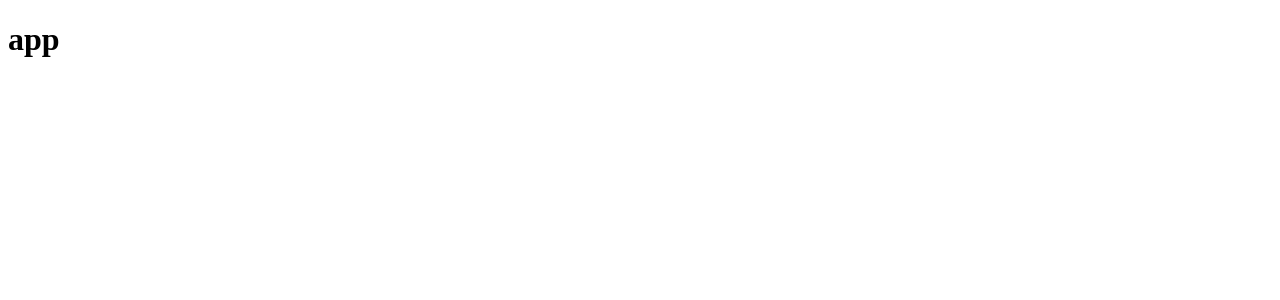
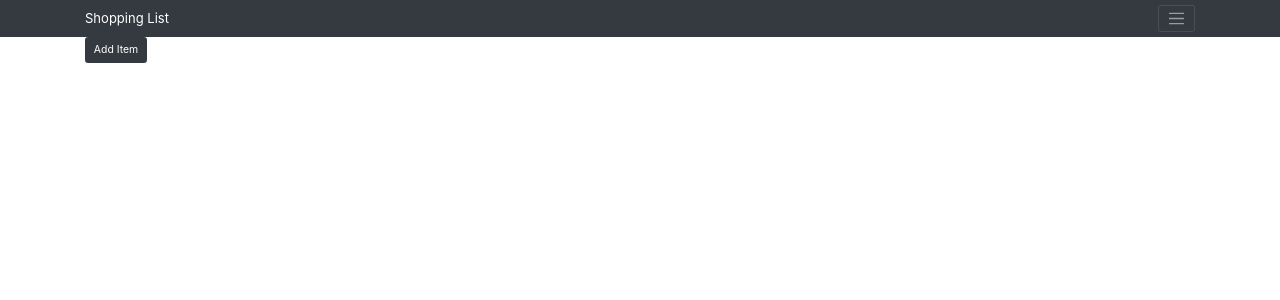
Before and after one commit to MotiLM2003/mern-simple-shipping-list, a React (Create React App) app in the folder client/: page / in a window 1280 px wide. Shown: the top 300 px of the page. Built offline with nearby package versions, Linux system fonts and the light colour scheme.

Commit message:
:apple: added navbar and shopping list component

```diff
--- a/client/package.json
+++ b/client/package.json
@@ -6,9 +6,13 @@
     "@testing-library/jest-dom": "^5.11.4",
     "@testing-library/react": "^11.1.0",
     "@testing-library/user-event": "^12.1.10",
+    "bootstrap": "^4.5.3",
     "react": "^17.0.1",
     "react-dom": "^17.0.1",
     "react-scripts": "4.0.1",
+    "react-transition-group": "^4.4.1",
+    "reactstrap": "^8.7.1",
+    "uuid": "^8.3.1",
     "web-vitals": "^0.2.4"
   },
   "scripts": {
@@ -17,7 +21,7 @@
     "test": "react-scripts test",
     "eject": "react-scripts eject"
   },
-  "proxy" : "http://localhost:5000",
+  "proxy": "http://localhost:5000",
   "eslintConfig": {
     "extends": [
       "react-app",
--- /dev/null
+++ b/client/src/app.css
@@ -0,0 +1,8 @@
+* {
+  padding: 0;
+  margin: 0;
+  box-sizing: border-box;
+}
+html {
+  font-size: 65.2%;
+}
--- a/client/src/components/App.js
+++ b/client/src/components/App.js
@@ -1,8 +1,13 @@
 import React from 'react';
+import 'bootstrap/dist/css/bootstrap.min.css';
+import '../app.css';
+import AppNavbar from './AppNavbar';
+import ShoppingList from './ShoppingList';
 const App = () => {
   return (
-    <div>
-      <h1>app</h1>
+    <div classname='App'>
+      <AppNavbar />
+      <ShoppingList />
     </div>
   );
 };
--- /dev/null
+++ b/client/src/components/AppNavbar.js
@@ -0,0 +1,39 @@
+import React, { useState } from 'react';
+import {
+  Navbar,
+  Collapse,
+  NavbarToggler,
+  NavbarBrand,
+  Nav,
+  NavItem,
+  NavLink,
+  Container,
+} from 'reactstrap';
+
+const AppNavbar = () => {
+  const [isOpen, setIsOpen] = useState(false);
+
+  const toggle = () => {
+    setIsOpen(!isOpen);
+  };
+  return (
+    <div>
+      <Navbar color='dark' dark expend='sm' classnames='mb-5'>
+        <Container>
+          <NavbarBrand>Shopping List</NavbarBrand>
+
+          <NavbarToggler onClick={toggle} />
+          <Collapse isOpen={isOpen} navbar>
+            <Nav classname='ml-auto'>
+              <NavItem>
+                <NavLink href='https://ww.google.com'>Google </NavLink>
+              </NavItem>
+            </Nav>
+          </Collapse>
+        </Container>
+      </Navbar>
+    </div>
+  );
+};
+
+export default AppNavbar;
--- /dev/null
+++ b/client/src/components/ShoppingList.js
@@ -0,0 +1,36 @@
+import React, { useState } from 'react';
+import { CSSTransition, TransitionGroup } from 'react-transition-group';
+import { v4 as uuidv4 } from 'uuid';
+import { Container, Button } from 'reactstrap';
+
+const ShoppingList = () => {
+  const [items, setItems] = useState(() => {
+    return [
+      { id: uuidv4(), name: 'Egges' },
+      { id: uuidv4(), name: 'Milk' },
+      { id: uuidv4(), name: 'Steak' },
+      { id: uuidv4(), name: 'Water' },
+    ];
+  });
+  return (
+    <Container>
+      <Button
+        color='dark'
+        style={{ marginBottom: '2rem' }}
+        onClick={() => {
+          const name = prompt('Enter Item');
+          if (name) {
+            //setItems
+            console.log('test');
+            setItems([...items, { id: uuidv4(), name }]);
+          }
+        }}
+      >
+        {' '}
+        Add Item
+      </Button>
+    </Container>
+  );
+};
+
+export default ShoppingList;
```
Also changed, not shown: 2 other files (tests, documents, lock files or other folders).
